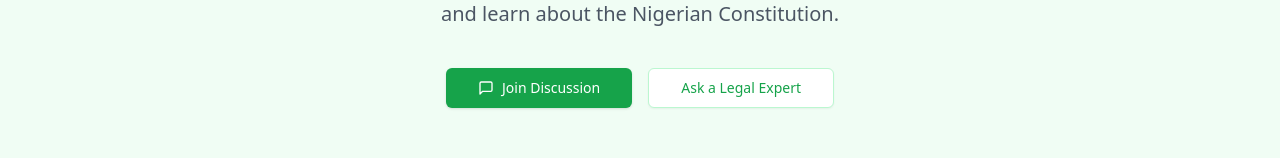
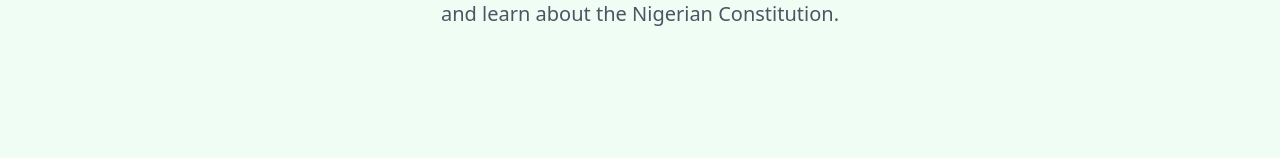
Before and after one commit to Sinfosecurity/nigerian-constitution-2, a Next.js app: page /community in a window 1280 px wide. Shown: the part 285-443 px from the top of the page. Built offline with nearby package versions, Linux system fonts and the light colour scheme; no server answers; the database is empty; a web font is replaced by a local one.

Commit message:
refactor: comment out unused link section in Discussion component

```diff
--- a/components/Discussion.tsx
+++ b/components/Discussion.tsx
@@ -56,7 +56,7 @@ export default function DiscussionPage({ posts }: Posts) {
             </p>
           </div>
 
-          <div className="flex flex-col gap-4 items-center justify-center sm:flex-row">
+          {/* <div className="flex flex-col gap-4 items-center justify-center sm:flex-row">
             <Link
               href="/community/forum"
               className="inline-flex h-10 items-center justify-center rounded-md bg-green-600 px-8 text-sm font-medium text-white shadow transition-colors hover:bg-green-700 dark:bg-green-700 dark:hover:bg-green-600"
@@ -70,7 +70,7 @@ export default function DiscussionPage({ posts }: Posts) {
             >
               {t("community.askExpert")}
             </Link>
-          </div>
+          </div> */}
         </div>
       </section>
 
```
